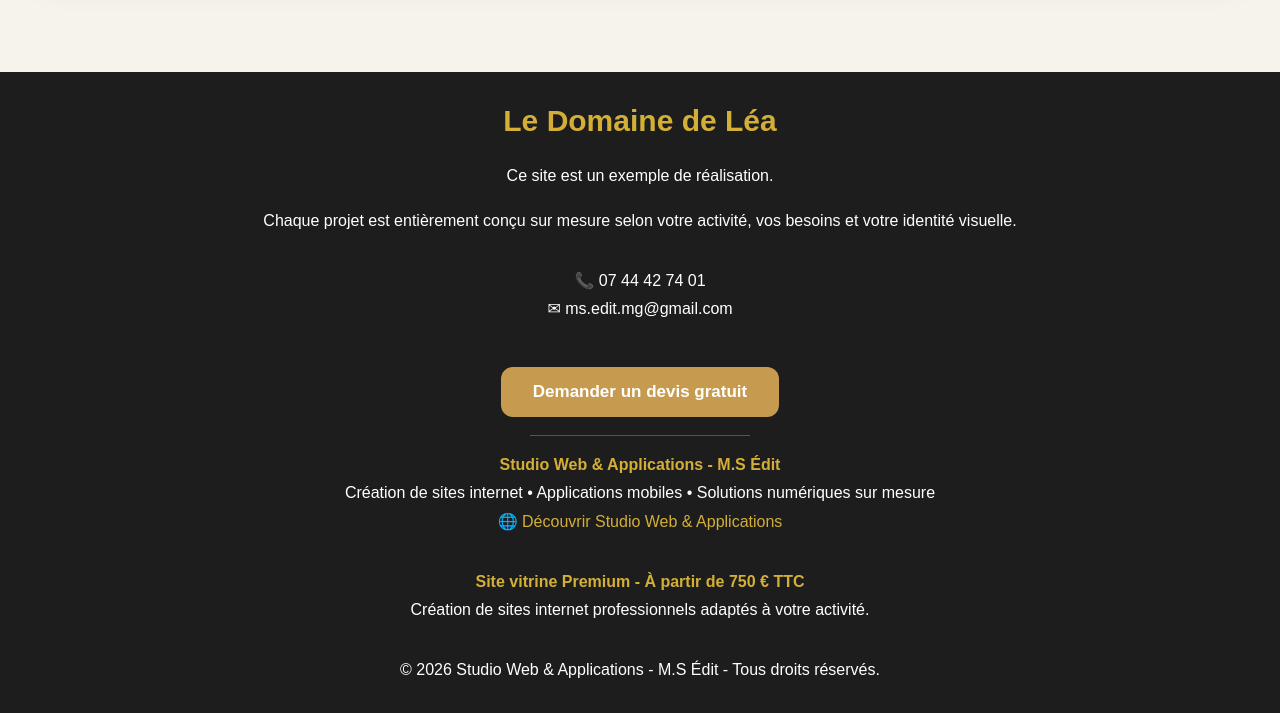
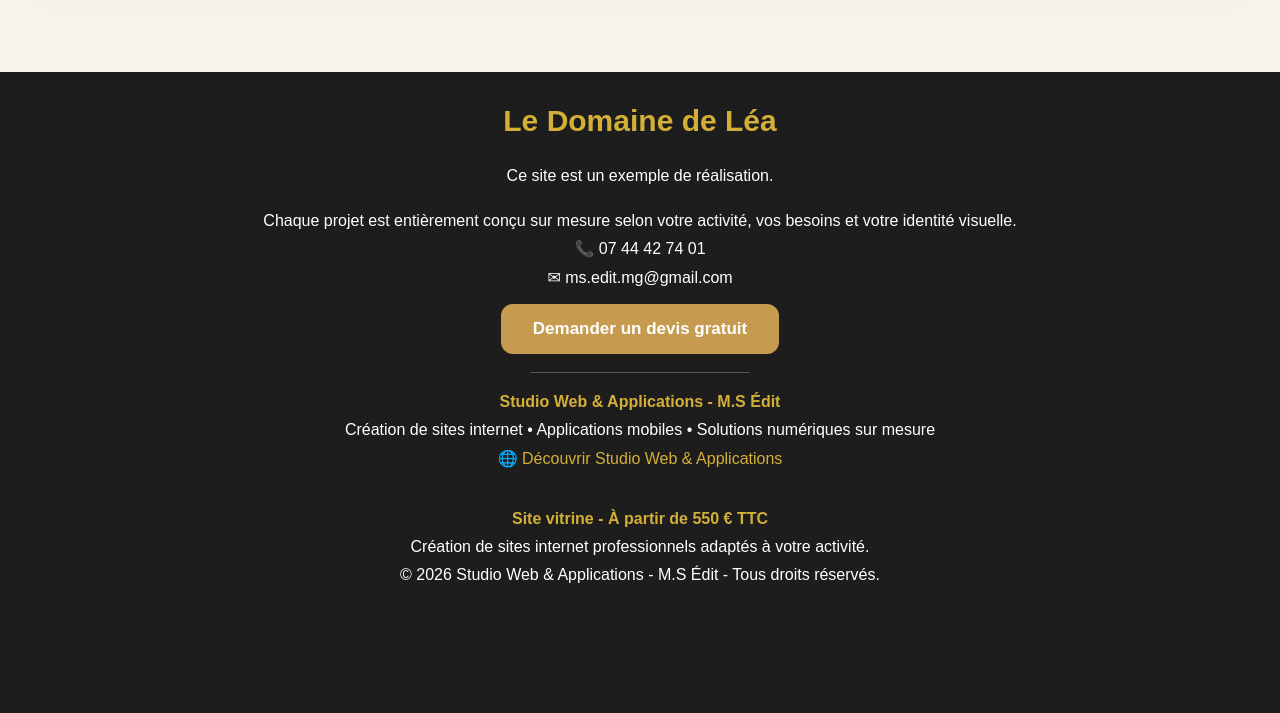
Before and after one commit to MSEDIT-1304/demo-le-domaine-de-lea, a Flask app: page /actualites in a window 1280 px wide. Shown: the part 1332-2045 px from the top of the page. After the commit the page ends 1915 px from the top, so only its background shows below. Run offline with Flask 3, Linux system fonts and the light colour scheme.

Commit message:
Update actualites.html

```diff
--- a/templates/actualites.html
+++ b/templates/actualites.html
@@ -87,8 +87,6 @@ Chaque projet est entièrement conçu sur mesure selon votre activité, vos beso
 
 </p>
 
-<br>
-
 <p>
 
 📞 07 44 42 74 01
@@ -100,8 +98,6 @@ Chaque projet est entièrement conçu sur mesure selon votre activité, vos beso
 ✉ ms.edit.mg@gmail.com
 
 </p>
-
-<br>
 
 <a href="https://studio-web-applications.onrender.com" target="_blank">
 
@@ -141,7 +137,7 @@ Découvrir Studio Web & Applications
 
 <p>
 
-<strong>Site vitrine Premium - À partir de 750 € TTC</strong>
+<strong>Site vitrine - À partir de 550 € TTC</strong>
 
 </p>
 
@@ -150,8 +146,6 @@ Découvrir Studio Web & Applications
 Création de sites internet professionnels adaptés à votre activité.
 
 </p>
-
-<br>
 
 <p>
 
```
